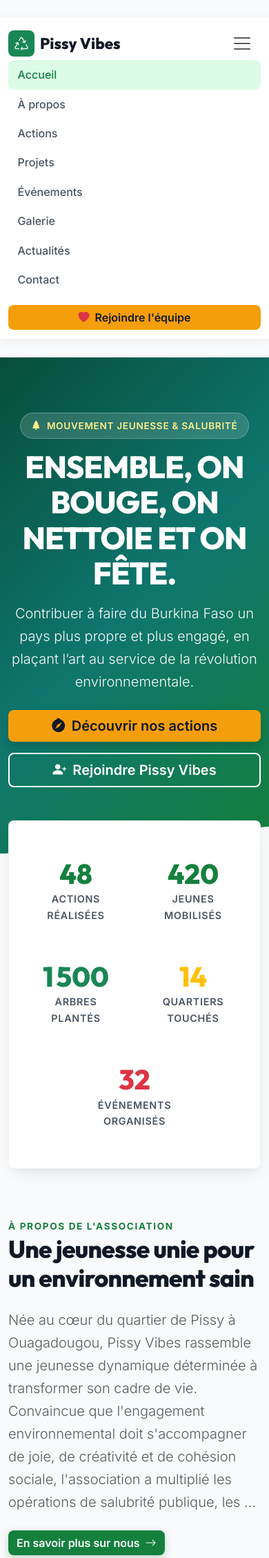
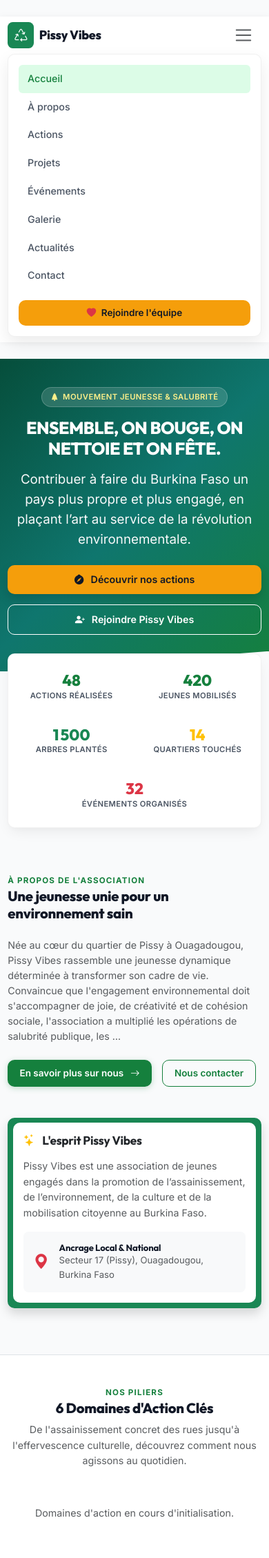
Before and after one commit to ibrahimsaw/GestionPissyVibes, a Django app: page / in a window 390 px wide, after a click that opens the changed part. Shown: the top 2258 px of the page at 69% size. Run offline with Django 5.2, Linux system fonts and the light colour scheme; data comes from the database, SQL or seed files in the repository; data that the repository does not hold is empty.

Commit message:
Refine typography and improve mobile responsiveness

```diff
--- a/static/css/styles.css
+++ b/static/css/styles.css
@@ -24,28 +24,65 @@
     --pv-font-sans: 'Inter', system-ui, -apple-system, 'Segoe UI', Roboto, Helvetica, Arial, sans-serif;
     --pv-font-heading: 'Outfit', system-ui, -apple-system, sans-serif;
 
-    --pv-radius: 8px;
-    --pv-radius-lg: 8px;
-    --pv-shadow-sm: 0 2px 8px rgba(0, 0, 0, 0.04);
-    --pv-shadow: 0 10px 25px -5px rgba(0, 0, 0, 0.08), 0 8px 10px -6px rgba(0, 0, 0, 0.04);
-    --pv-shadow-hover: 0 20px 30px -10px rgba(0, 0, 0, 0.15);
+    --pv-radius: 10px;
+    --pv-radius-lg: 14px;
+    --pv-shadow-sm: 0 2px 6px rgba(0, 0, 0, 0.04);
+    --pv-shadow: 0 8px 20px -4px rgba(0, 0, 0, 0.07), 0 4px 8px -4px rgba(0, 0, 0, 0.03);
+    --pv-shadow-hover: 0 14px 25px -6px rgba(0, 0, 0, 0.12);
 
-    --pv-transition: all 0.25s cubic-bezier(0.4, 0, 0.2, 1);
+    --pv-transition: all 0.2s ease-in-out;
+}
+
+html {
+    font-size: 15px;
+}
+@media (min-width: 768px) {
+    html {
+        font-size: 15.5px;
+    }
+}
+@media (min-width: 1200px) {
+    html {
+        font-size: 16px;
+    }
 }
 
 body {
     font-family: var(--pv-font-sans);
     color: #374151;
     background-color: var(--pv-light);
-    line-height: 1.65;
+    line-height: 1.6;
     overflow-x: hidden;
+    -webkit-font-smoothing: antialiased;
 }
 
+/* --------------------------------------------------------------------------
+   Typography - Polices affinées & hiérarchisées
+   -------------------------------------------------------------------------- */
 h1, h2, h3, h4, h5, h6, .font-heading {
     font-family: var(--pv-font-heading);
     color: var(--pv-dark);
     font-weight: 700;
-    letter-spacing: -0.02em;
+    letter-spacing: -0.015em;
+    line-height: 1.25;
+}
+
+h1 { font-size: clamp(1.75rem, 4vw, 2.5rem); }
+h2 { font-size: clamp(1.4rem, 3vw, 2rem); }
+h3 { font-size: clamp(1.2rem, 2.2vw, 1.5rem); }
+h4 { font-size: 1.15rem; }
+h5 { font-size: 1rem; }
+h6 { font-size: 0.875rem; }
+
+p {
+    margin-bottom: 0.9rem;
+    font-size: 0.95rem;
+}
+
+.lead {
+    font-size: clamp(0.95rem, 1.8vw, 1.125rem);
+    font-weight: 400;
+    line-height: 1.55;
 }
 
 .rounded-4 {
@@ -53,22 +90,27 @@
 }
 
 /* --------------------------------------------------------------------------
-   Navbar & Navigation
+   Navbar & Navigation Responsive
    -------------------------------------------------------------------------- */
 .navbar-pissy {
-    background-color: rgba(255, 255, 255, 0.95);
+    background-color: rgba(255, 255, 255, 0.98);
     backdrop-filter: blur(10px);
     -webkit-backdrop-filter: blur(10px);
-    box-shadow: 0 2px 15px rgba(0, 0, 0, 0.05);
+    box-shadow: 0 1px 10px rgba(0, 0, 0, 0.05);
     transition: var(--pv-transition);
-    padding: 0.8rem 0;
+    padding: 0.55rem 0;
+}
+
+.navbar-brand {
+    padding: 0;
 }
 
 .navbar-brand-text {
     font-family: var(--pv-font-heading);
-    font-size: 1.4rem;
+    font-size: 1.2rem;
     font-weight: 800;
     color: var(--pv-dark);
+    letter-spacing: -0.02em;
 }
 .navbar-brand-text span {
     color: var(--pv-primary);
@@ -76,9 +118,10 @@
 
 .nav-link {
     font-weight: 500;
+    font-size: 0.9rem;
     color: #4B5563;
-    padding: 0.5rem 0.85rem !important;
-    border-radius: 8px;
+    padding: 0.45rem 0.75rem !important;
+    border-radius: 6px;
     transition: var(--pv-transition);
 }
 .nav-link:hover, .nav-link.active {
@@ -86,95 +129,119 @@
     background-color: var(--pv-primary-light);
 }
 
+@media (max-width: 991.98px) {
+    .navbar-collapse {
+        background: var(--pv-white);
+        padding: 1rem;
+        margin-top: 0.5rem;
+        border-radius: 10px;
+        box-shadow: 0 10px 25px rgba(0, 0, 0, 0.08);
+        border: 1px solid rgba(0, 0, 0, 0.06);
+    }
+    .nav-link {
+        padding: 0.6rem 0.85rem !important;
+        font-size: 0.95rem;
+    }
+}
+
 /* --------------------------------------------------------------------------
    Buttons
    -------------------------------------------------------------------------- */
+.btn {
+    font-size: 0.9rem;
+    padding: 0.55rem 1.15rem;
+    border-radius: var(--pv-radius);
+    font-weight: 600;
+    display: inline-flex;
+    align-items: center;
+    justify-content: center;
+    gap: 0.4rem;
+    transition: var(--pv-transition);
+}
+
+.btn-lg {
+    font-size: 0.95rem;
+    padding: 0.7rem 1.35rem;
+}
+
+.btn-sm {
+    font-size: 0.8rem;
+    padding: 0.35rem 0.75rem;
+}
+
 .btn-pv-primary {
     background-color: var(--pv-primary);
     color: var(--pv-white);
-    font-weight: 600;
-    border-radius: var(--pv-radius);
-    /*
-    padding: 0.7rem 1.4rem;
-    */
     border: none;
-    transition: var(--pv-transition);
-    box-shadow: 0 4px 12px rgba(21, 128, 61, 0.25);
+    box-shadow: 0 2px 8px rgba(21, 128, 61, 0.25);
 }
-.btn-pv-primary:hover {
+.btn-pv-primary:hover, .btn-pv-primary:focus {
     background-color: var(--pv-primary-hover);
     color: var(--pv-white);
-    transform: translateY(-2px);
-    box-shadow: 0 6px 18px rgba(21, 128, 61, 0.35);
+    transform: translateY(-1px);
+    box-shadow: 0 4px 12px rgba(21, 128, 61, 0.35);
 }
 
 .btn-pv-secondary {
     background-color: var(--pv-secondary);
     color: var(--pv-dark);
-    font-weight: 600;
-    border-radius: var(--pv-radius);
-    /*
-    padding: 0.7rem 1.4rem;
-    */
     border: none;
-    transition: var(--pv-transition);
 }
-.btn-pv-secondary:hover {
+.btn-pv-secondary:hover, .btn-pv-secondary:focus {
     background-color: var(--pv-secondary-hover);
     color: var(--pv-dark);
-    transform: translateY(-2px);
+    transform: translateY(-1px);
 }
 
 .btn-pv-outline {
-    border: 2px solid var(--pv-primary);
+    border: 1.5px solid var(--pv-primary);
     color: var(--pv-primary);
     background: transparent;
-    font-weight: 600;
-    border-radius: var(--pv-radius);
-    /*
-    padding: 0.65rem 1.35rem;
-    */
-    transition: var(--pv-transition);
 }
-.btn-pv-outline:hover {
+.btn-pv-outline:hover, .btn-pv-outline:focus {
     background-color: var(--pv-primary);
     color: var(--pv-white);
-    transform: translateY(-2px);
+    transform: translateY(-1px);
 }
 
 .btn-pv-outline-light {
-    border: 2px solid var(--pv-white);
+    border: 1.5px solid var(--pv-white);
     color: var(--pv-white);
     background: transparent;
-    font-weight: 600;
-    border-radius: var(--pv-radius);
-    /*
-    padding: 0.65rem 1.35rem;
-    */
-    transition: var(--pv-transition);
 }
-.btn-pv-outline-light:hover {
+.btn-pv-outline-light:hover, .btn-pv-outline-light:focus {
     background-color: var(--pv-white);
     color: var(--pv-dark);
 }
 
 /* --------------------------------------------------------------------------
-   Hero Section
+   Hero Section Responsive
    -------------------------------------------------------------------------- */
 .hero-section {
     background: linear-gradient(135deg, #064e3b 0%, #0f766e 50%, #15803d 100%);
     color: var(--pv-white);
     position: relative;
-    padding: 5rem 0 6rem 0;
+    padding: 2.75rem 0 3.5rem 0;
     overflow: hidden;
 }
+@media (min-width: 768px) {
+    .hero-section {
+        padding: 4rem 0 5rem 0;
+    }
+}
+@media (min-width: 992px) {
+    .hero-section {
+        padding: 5rem 0 6rem 0;
+    }
+}
+
 .hero-section::after {
     content: '';
     position: absolute;
     bottom: -1px;
     left: 0;
     right: 0;
-    height: 40px;
+    height: 30px;
     background: var(--pv-light);
     clip-path: polygon(0 100%, 100% 100%, 100% 0);
 }
@@ -182,29 +249,25 @@
 .hero-badge {
     display: inline-flex;
     align-items: center;
-    gap: 0.5rem;
+    gap: 0.4rem;
     background: rgba(255, 255, 255, 0.15);
     backdrop-filter: blur(8px);
-    border: 1px solid rgba(255, 255, 255, 0.25);
-    padding: 0.4rem 1rem;
+    border: 1px solid rgba(255, 255, 255, 0.2);
+    padding: 0.3rem 0.8rem;
     border-radius: 50px;
-    font-size: 0.85rem;
+    font-size: 0.75rem;
     font-weight: 600;
-    letter-spacing: 0.05em;
+    letter-spacing: 0.04em;
     text-transform: uppercase;
     color: #FEF08A;
 }
 
 .hero-title {
-    font-size: 2.8rem;
+    font-size: clamp(1.65rem, 4.5vw, 2.75rem);
     font-weight: 800;
-    line-height: 1.15;
+    line-height: 1.2;
     color: var(--pv-white);
-}
-@media (min-width: 992px) {
-    .hero-title {
-        font-size: 3.6rem;
-    }
+    letter-spacing: -0.02em;
 }
 
 /* --------------------------------------------------------------------------
@@ -212,33 +275,45 @@
    -------------------------------------------------------------------------- */
 .stats-container {
     background: var(--pv-white);
-    border-radius: var(--pv-radius-lg);
+    border-radius: var(--pv-radius);
     box-shadow: var(--pv-shadow);
-    padding: 2.5rem 1.5rem;
-    margin-top: -3rem;
+    padding: 1.25rem 0.75rem;
+    margin-top: -1.75rem;
     position: relative;
     z-index: 10;
     border: 1px solid rgba(0, 0, 0, 0.05);
 }
+@media (min-width: 768px) {
+    .stats-container {
+        padding: 2rem 1.25rem;
+        margin-top: -2.5rem;
+    }
+}
 
 .stat-item {
     text-align: center;
-    padding: 1rem;
+    padding: 0.5rem 0.25rem;
 }
 .stat-number {
     font-family: var(--pv-font-heading);
-    font-size: 2.5rem;
+    font-size: clamp(1.5rem, 3.5vw, 2.2rem);
     font-weight: 800;
     color: var(--pv-primary);
-    line-height: 1;
-    margin-bottom: 0.35rem;
+    line-height: 1.1;
+    margin-bottom: 0.2rem;
 }
 .stat-label {
-    font-size: 0.9rem;
+    font-size: 0.75rem;
     font-weight: 600;
     color: var(--pv-muted);
     text-transform: uppercase;
-    letter-spacing: 0.05em;
+    letter-spacing: 0.03em;
+    line-height: 1.2;
+}
+@media (min-width: 768px) {
+    .stat-label {
+        font-size: 0.825rem;
+    }
 }
 
 /* --------------------------------------------------------------------------
@@ -334,47 +422,61 @@
     height: 100%;
 }
 .domain-card:hover {
-    transform: translateY(-5px);
+    transform: translateY(-3px);
     border-color: var(--pv-secondary);
     box-shadow: var(--pv-shadow-hover);
 }
 .domain-icon-circle {
-    width: 65px;
-    height: 65px;
+    width: 52px;
+    height: 52px;
     border-radius: 50%;
     background: var(--pv-primary-light);
     color: var(--pv-primary);
     display: flex;
     align-items: center;
     justify-content: center;
-    font-size: 1.8rem;
-    margin: 0 auto 1.25rem auto;
+    font-size: 1.4rem;
+    margin: 0 auto 1rem auto;
     transition: var(--pv-transition);
 }
 .domain-card:hover .domain-icon-circle {
     background: var(--pv-primary);
     color: var(--pv-white);
-    transform: rotate(5deg) scale(1.1);
+    transform: scale(1.08);
+}
+.domain-card h5 {
+    font-size: 1.05rem;
+    margin-bottom: 0.4rem;
+}
+.domain-card p {
+    font-size: 0.85rem;
+    margin-bottom: 0;
 }
 
 /* --------------------------------------------------------------------------
-   Section Titles
+   Section Titles & Headers
    -------------------------------------------------------------------------- */
 .section-header {
-    margin-bottom: 3rem;
+    margin-bottom: 2rem;
+}
+@media (min-width: 768px) {
+    .section-header {
+        margin-bottom: 2.75rem;
+    }
 }
 .section-subtitle {
-    font-size: 0.85rem;
+    font-size: 0.775rem;
     font-weight: 700;
     text-transform: uppercase;
-    letter-spacing: 0.12em;
+    letter-spacing: 0.1em;
     color: var(--pv-primary);
-    margin-bottom: 0.4rem;
+    margin-bottom: 0.25rem;
 }
 .section-title {
-    font-size: 2.2rem;
+    font-size: clamp(1.35rem, 3.2vw, 1.95rem);
     font-weight: 800;
-    margin-bottom: 0.75rem;
+    margin-bottom: 0.5rem;
+    letter-spacing: -0.015em;
 }
 
 /* --------------------------------------------------------------------------
```
Also changed, not shown: other parts of static/css/styles.css (+75 -32 lines), templates/dashboard/base_dashboard.html (+10 -1 lines).
